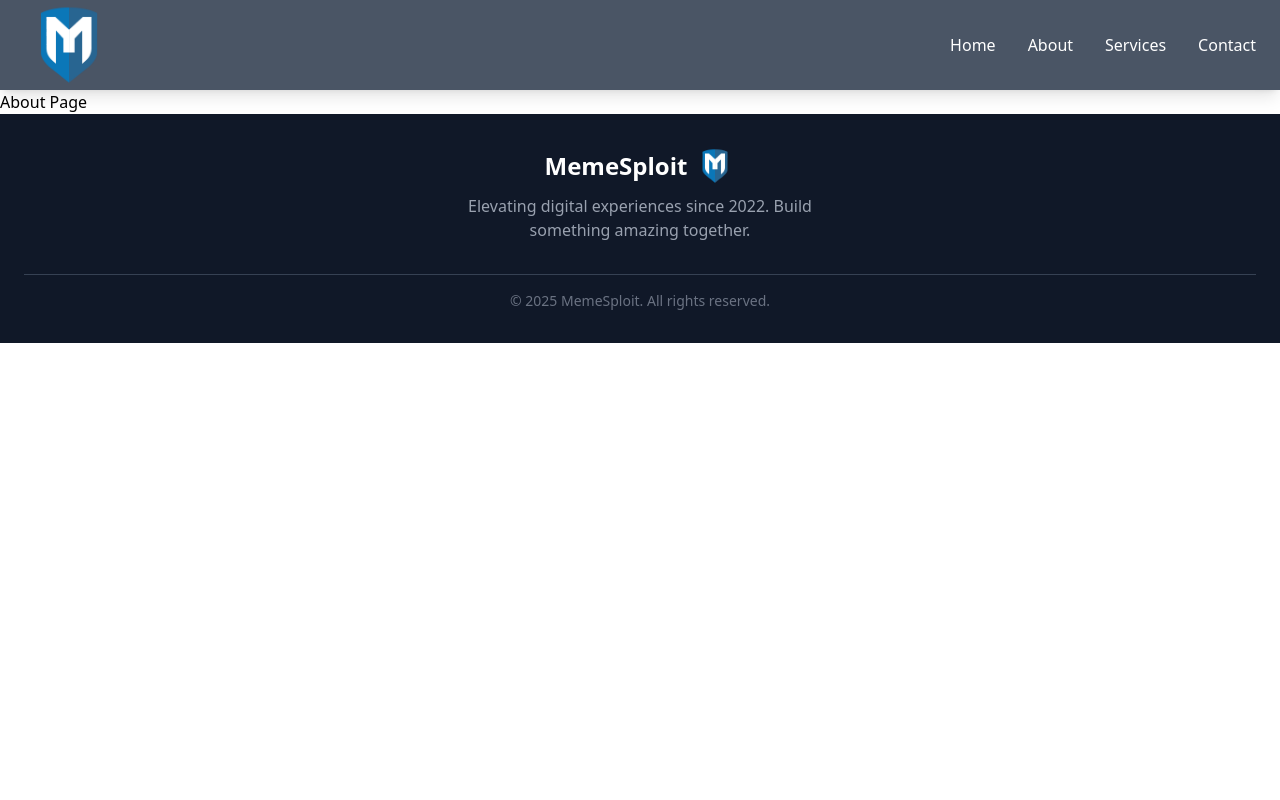
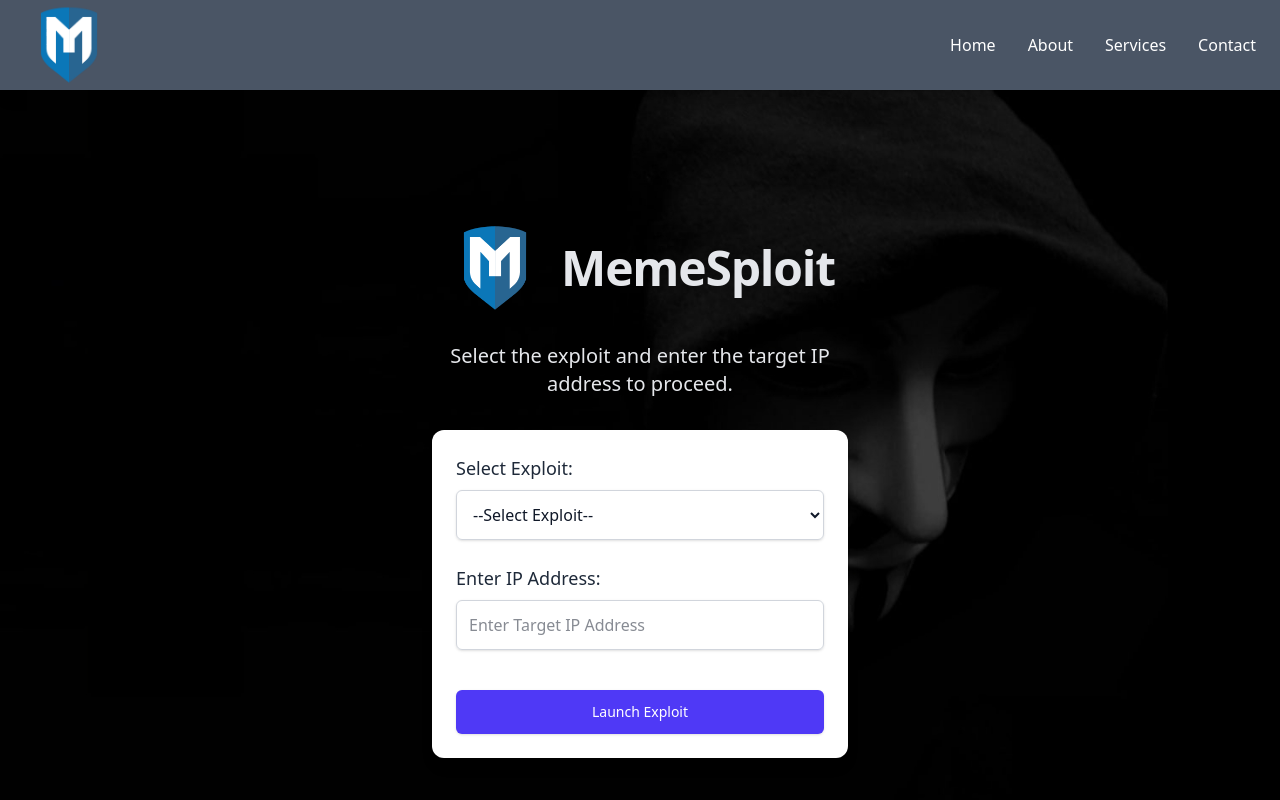
Before and after one commit to jingrei00/NextJs, a Next.js app: page /about in a window 1280 px wide. Shown: the top 800 px of the page. Built offline with nearby package versions, Linux system fonts and the light colour scheme.

Commit message:
improve on homepage UI

```diff
--- a/src/app/about/page.tsx
+++ b/src/app/about/page.tsx
@@ -1,3 +1,128 @@
-export default function About() {
-    return <div>About Page</div>;
+"use client";
+
+import { useState } from 'react';
+import Image from "next/image";
+
+interface FormErrors {
+    exploit?: string;
+    ip?: string;
 }
+
+export default function Home() {
+    const [selectedExploit, setSelectedExploit] = useState<string>('');
+    const [ipAddress, setIpAddress] = useState<string>('');
+    const [errors, setErrors] = useState<FormErrors>({});
+
+    const validateForm = () => {
+        const newErrors: FormErrors = {};
+        if (!selectedExploit) {
+            newErrors.exploit = 'Please select an exploit from the list.';
+        }
+
+        const ipRegex = /^(25[0-5]|2[0-4][0-9]|[01]?[0-9][0-9]?)\.(25[0-5]|2[0-4][0-9]|[01]?[0-9][0-9]?)\.(25[0-5]|2[0-4][0-9]|[01]?[0-9][0-9]?)\.(25[0-5]|2[0-4][0-9]|[01]?[0-9][0-9]?)$/;
+        if (!ipRegex.test(ipAddress)) {
+            newErrors.ip = 'Please enter a valid IP address.';
+        }
+
+        return newErrors;
+    };
+
+    const handleSubmit = (e: React.FormEvent) => {
+        e.preventDefault();
+        const validationErrors = validateForm();
+
+        if (Object.keys(validationErrors).length > 0) {
+            setErrors(validationErrors);
+            return;
+        }
+
+        console.log('Selected Exploit:', selectedExploit);
+        console.log('IP Address:', ipAddress);
+
+        setSelectedExploit('');
+        setIpAddress('');
+        setErrors({});
+    };
+
+    return (
+        <div
+            className="relative isolate px-4 bg-gradient-to-tr from-[#A1C4FD] to-[#C2E9FB] min-h-screen"
+            style={{
+                backgroundImage: 'url("/images/wallpaper.jpg")',
+                backgroundSize: 'cover',
+                backgroundPosition: 'center',
+                backgroundAttachment: 'fixed',
+            }}
+        >
+            <div className="mx-auto max-w-md py-16 sm:py-24 lg:py-32 px-4 flex flex-col items-center justify-center">
+                <div className="flex flex-col items-center text-center mb-8">
+                    <h1 className="text-4xl sm:text-5xl font-semibold tracking-tight text-gray-200 flex items-center justify-center gap-4 mb-6">
+                        <Image
+                            src="/images/icon.png" // Path to your image
+                            alt="Metasploit Logo"
+                            width={100} // Adjust the width of the icon
+                            height={100} // Adjust the height of the icon
+                            className="rounded-full" // Optional: gives the image a circular shape
+                        />
+                        MemeSploit
+                    </h1>
+                    <p className="text-lg sm:text-xl text-gray-200">
+                        Select the exploit and enter the target IP address to proceed.
+                    </p>
+                </div>
+
+                <form
+                    onSubmit={handleSubmit}
+                    className="w-full p-6 bg-white bg-opacity-80 rounded-xl shadow-lg"
+                >
+                    <div className="flex flex-col gap-6">
+                        <div className="flex flex-col gap-2">
+                            <label htmlFor="exploit" className="text-base sm:text-lg text-gray-800 font-medium">
+                                Select Exploit:
+                            </label>
+                            <select
+                                id="exploit"
+                                value={selectedExploit}
+                                onChange={(e) => setSelectedExploit(e.target.value)}
+                                className={`p-2 sm:p-3 rounded-md text-gray-900 border ${errors.exploit ? 'border-red-500' : 'border-gray-300'
+                                    } shadow-sm focus:ring-2 focus:ring-indigo-500 w-full`}
+                            >
+                                <option value="">--Select Exploit--</option>
+                                <option value="ms17_010">MS17-010 EternalBlue</option>
+                                <option value="apache_struts">Apache Struts 2 Remote Code Execution</option>
+                                <option value="shellshock">Shellshock Bash Vulnerability</option>
+                                <option value="bluekeep">BlueKeep RDP Vulnerability</option>
+                                <option value="heartbleed">Heartbleed OpenSSL Vulnerability</option>
+                                <option value="dirty_cow">Dirty COW Privilege Escalation</option>
+                            </select>
+                            {errors.exploit && <p className="text-red-500 text-sm">{errors.exploit}</p>}
+                        </div>
+
+                        <div className="flex flex-col gap-2">
+                            <label htmlFor="ip" className="text-base sm:text-lg text-gray-800 font-medium">
+                                Enter IP Address:
+                            </label>
+                            <input
+                                type="text"
+                                id="ip"
+                                value={ipAddress}
+                                onChange={(e) => setIpAddress(e.target.value)}
+                                className={`p-2 sm:p-3 rounded-md text-gray-900 border ${errors.ip ? 'border-red-500' : 'border-gray-300'
+                                    } shadow-sm focus:ring-2 focus:ring-indigo-500 w-full`}
+                                placeholder="Enter Target IP Address"
+                            />
+                            {errors.ip && <p className="text-red-500 text-sm">{errors.ip}</p>}
+                        </div>
+
+                        <button
+                            type="submit"
+                            className="mt-4 rounded-md bg-indigo-600 px-4 py-2 sm:px-6 sm:py-3 text-sm font-medium text-white shadow-sm hover:bg-indigo-500 focus-visible:outline-offset-2 focus-visible:outline-indigo-600 transition-colors"
+                        >
+                            Launch Exploit
+                        </button>
+                    </div>
+                </form>
+            </div>
+        </div>
+    );
+}
--- a/src/app/components/Navbar.tsx
+++ b/src/app/components/Navbar.tsx
@@ -27,7 +27,7 @@
 					<Link href="/" className="text-white hover:text-gray-400 transition-all duration-200">
 						Home
 					</Link>
-					<Link href="#about" className="text-white hover:text-gray-400 transition-all duration-200">
+					<Link href="/about" className="text-white hover:text-gray-400 transition-all duration-200">
 						About
 					</Link>
 					<Link href="#services" className="text-white hover:text-gray-400 transition-all duration-200">
--- a/src/app/page.tsx
+++ b/src/app/page.tsx
@@ -1,10 +1,10 @@
 import Link from "next/link";
-import Image from "next/image"; // Importing Image component from Next.js
+import Image from "next/image";
 
 export default function Home() {
     return (
         <div
-            className="relative isolate px-6 bg-gradient-to-tr from-[#A1C4FD] to-[#C2E9FB]" // Lighter gradient colors
+            className="relative isolate px-4 bg-gradient-to-tr from-[#A1C4FD] to-[#C2E9FB] min-h-screen"
             style={{
                 backgroundImage: "url('/images/wallpaper.jpg')", // Replace with your image path
                 backgroundSize: "cover",
@@ -12,16 +12,12 @@
                 backgroundAttachment: "fixed",
             }}
         >
-            <div className="absolute inset-x-0 -top-40 -z-10 transform-gpu overflow-hidden blur-3xl sm:-top-80" aria-hidden="true">
-                <div className="relative left-[calc(50%-11rem)] aspect-1155/678 w-[36.125rem] -translate-x-1/2 rotate-[30deg] bg-linear-to-tr from-[#A1C4FD] to-[#C2E9FB] opacity-40 sm:left-[calc(50%-30rem)] sm:w-[72.1875rem]" style={{}} />
-            </div>
             <div className="mx-auto max-w-2xl py-32 sm:py-48 lg:py-56">
                 <div className="flex flex-col items-center justify-center text-center sm:flex-row sm:text-left gap-6">
                     <div className="text-center sm:text-left">
-                        <h1 className="text-5xl font-semibold tracking-tigh text-gray-200 sm:text-7xl flex items-center gap-4 justify-center sm:justify-start">
-                            MemeSploit
-
-                            <span className="flex items-center gap-2">
+                        {/* Flex container for image and text */}
+                        <h1 className="text-5xl font-semibold tracking-tight text-gray-200 sm:text-7xl flex items-center gap-4 justify-center sm:justify-start">
+                            {/* Image in front of text */}
                             <Image
                                 src="/images/icon.png" // Path to your image
                                 alt="Metasploit Logo"
@@ -29,10 +25,9 @@
                                 height={100} // Adjust the height of the icon
                                 className="rounded-full" // Optional: gives the image a circular shape
                             />
-                            </span>
+                            MemeSploit
                         </h1>
 
-                        {/* Paragraph beneath "Metasploit GUI" */}
                         <p className="mt-8 text-lg font-medium text-gray-200 sm:text-xl max-w-prose">
                             Do you have what it takes to stay two steps ahead of the game?
                         </p>
@@ -48,10 +43,6 @@
                     </div>
                 </div>
             </div>
-
-            <div className="absolute inset-x-0 top-[calc(100%-13rem)] -z-10 transform-gpu overflow-hidden blur-3xl sm:top-[calc(100%-30rem)]" aria-hidden="true">
-                <div className="relative left-[calc(50%+3rem)] aspect-1155/678 w-[36.125rem] -translate-x-1/2 bg-linear-to-tr from-[#A1C4FD] to-[#C2E9FB] opacity-40 sm:left-[calc(50%+36rem)] sm:w-[72.1875rem]" style={{}} />
-            </div>
         </div>
     );
 }
```
Lines whose indentation alone changed are shown as unchanged.
